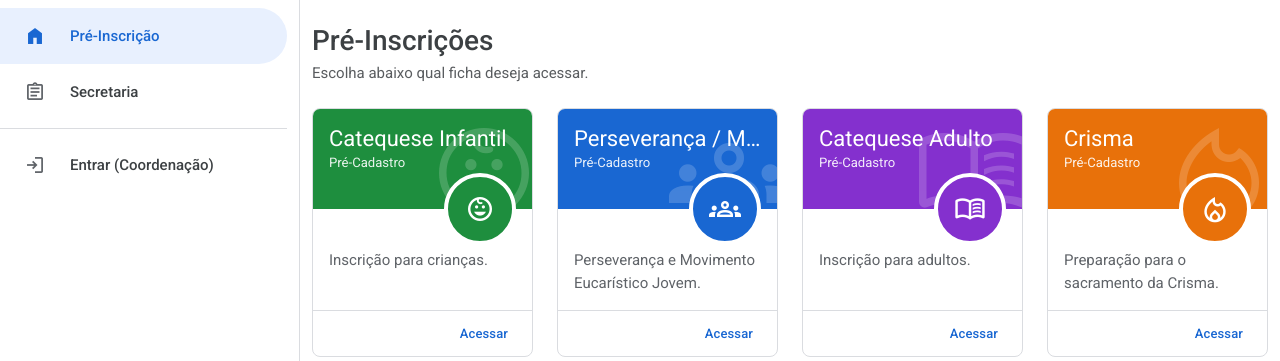
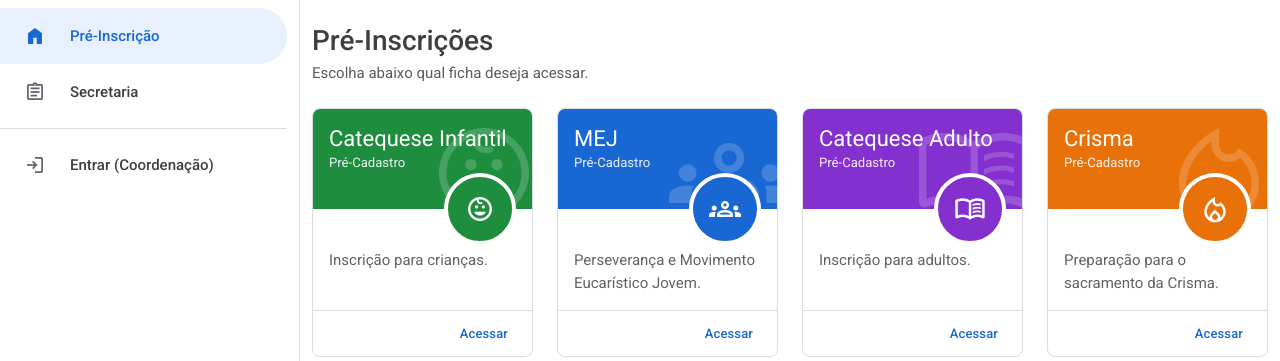
Before and after one commit to orlandosaraivajr/catequese_27, a Django app: page / in a window 1280 px wide. Shown: the part 64-425 px from the top of the page. Run offline with Django 5.2, Linux system fonts and the light colour scheme; parts of the project's set-up code (start-up, migrations or seed data) failed here and were passed over.

Commit message:
Mudança de nome de Perseverança para MEJ

```diff
--- a/src/core/forms.py
+++ b/src/core/forms.py
@@ -391,7 +391,7 @@ class CrismaForm(TurmaFormMixin, ModelForm):
 
 class PerseverancaMejForm(TurmaFormMixin, ModelForm):
     turma_model = TurmaPerseveranca_MEJ
-    mensagem_turma_obrigatoria = "Selecione um horário para a Perseverança / MEJ."
+    mensagem_turma_obrigatoria = "Selecione um horário para o MEJ."
 
     class Meta:
         model = Perseveranca_MEJ_Model
@@ -411,7 +411,7 @@ class PerseverancaMejForm(TurmaFormMixin, ModelForm):
             'cidade': 'Cidade:',
             'uf': 'UF:',
 
-            'turma': 'Horário da Perseverança / MEJ:',
+            'turma': 'Horário do MEJ:',
 
             'celular_pai': 'Celular do Pai:',
             'celular_mae': 'Celular da Mãe:',
--- a/src/core/templates/base.html
+++ b/src/core/templates/base.html
@@ -527,7 +527,7 @@
                 <span class="material-symbols-outlined">menu_book</span> Turmas Catequese Adulto
             </a>
             <a class="gc-menu-item {% if rota == 'dashboard_turmas_perseveranca_mej' or rota == 'criar_turma_perseveranca_mej' or rota == 'editar_turma_perseveranca_mej' %}ativo{% endif %}" href="{% url 'core:dashboard_turmas_perseveranca_mej' %}">
-                <span class="material-symbols-outlined">groups</span> Turmas Perseverança / MEJ
+                <span class="material-symbols-outlined">groups</span> Turmas MEJ
             </a>
             <a class="gc-menu-item {% if rota == 'total' %}ativo{% endif %}" href="{% url 'core:total' %}">
                 <span class="material-symbols-outlined">bar_chart</span> Total de Inscrições
--- a/src/core/templates/contador_fichas.html
+++ b/src/core/templates/contador_fichas.html
@@ -23,7 +23,7 @@
         {% include "_tabela_totais.html" %}
     {% endwith %}
 
-    {% with totais=total_perseveranca_mej cor="azul" titulo="Perseverança / MEJ" %}
+    {% with totais=total_perseveranca_mej cor="azul" titulo="MEJ" %}
         {% include "_tabela_totais.html" %}
     {% endwith %}
 
--- a/src/core/templates/index.html
+++ b/src/core/templates/index.html
@@ -31,7 +31,7 @@
             <div class="gc-turma cor-azul">
                 <div class="gc-turma-faixa">
                     <span class="material-symbols-outlined gc-ilustracao" aria-hidden="true">groups</span>
-                    <a href="{% url 'core:perseveranca_mej' %}">Perseverança / MEJ</a>
+                    <a href="{% url 'core:perseveranca_mej' %}">MEJ</a>
                     <small>Pré-Cadastro</small>
                 </div>
                 <div class="gc-turma-avatar"><span class="material-symbols-outlined">groups</span></div>
--- a/src/core/templates/listar_fichas.html
+++ b/src/core/templates/listar_fichas.html
@@ -32,7 +32,7 @@
         {% include "_tabela_fichas.html" %}
     {% endwith %}
 
-    {% with fichas=fichasMEJ cor="azul" titulo="Perseverança / MEJ" url_imprimir="core:imprimir_ficha_perseveranca_mej" url_assinar="core:assinar_ficha_perseveranca_mej" url_remover="core:remover_ficha_perseveranca_mej" %}
+    {% with fichas=fichasMEJ cor="azul" titulo="MEJ" url_imprimir="core:imprimir_ficha_perseveranca_mej" url_assinar="core:assinar_ficha_perseveranca_mej" url_remover="core:remover_ficha_perseveranca_mej" %}
         {% include "_tabela_fichas.html" %}
     {% endwith %}
 
--- a/src/core/templates/perseveranca.html
+++ b/src/core/templates/perseveranca.html
@@ -1,10 +1,10 @@
 {% extends "base.html" %}
 
-{% block titulo %}Perseverança - Paróquia Nossa Senhora Aparecida{% endblock %}
+{% block titulo %}MEJ - Paróquia Nossa Senhora Aparecida{% endblock %}
 
 {% block conteudo %}
 <div class="container py-4" style="max-width: 820px;">
-    {% include "_banner.html" with cor="azul" icone="groups" titulo="Perseverança / MEJ" subtitulo="Pré-Cadastro" %}
+    {% include "_banner.html" with cor="azul" icone="groups" titulo="MEJ" subtitulo="Pré-Cadastro" %}
     {% include "_form_card.html" with texto_botao="Enviar Pré-Cadastro" url_voltar="core:index" %}
 </div>
 {% endblock %}
--- a/src/core/urls.py
+++ b/src/core/urls.py
@@ -7,7 +7,7 @@ urlpatterns = [
     path('', views.index, name='index'),
     path('catequese_infantil', views.catequese_infantil, name='catequese_infantil'),
     path('crisma', views.crisma, name='crisma'),
-    path('perseveranca', views.perseveranca_mej, name='perseveranca_mej'),
+    path('mej', views.perseveranca_mej, name='perseveranca_mej'),
     path('catequese_adulto', views.catequese_adulto, name='catequese_adulto'),
     path('procure-secretaria', views.procure_secretaria, name='procure_secretaria'),
     path('noivos', views.noivos, name='noivos'),
@@ -24,10 +24,10 @@ urlpatterns = [
     path('imprimir-ficha-crisma', views.imprimir_ficha_crisma, name='imprimir_ficha_crisma'),
     path('assinar-ficha-crisma', views.assinar_ficha_crisma, name='assinar_ficha_crisma'),
     path('remover-ficha-crisma', views.remover_ficha_crisma, name='remover_ficha_crisma'),
-    # Perseverança
-    path('imprimir-ficha-perseveranca-mej', views.imprimir_ficha_perseveranca_mej, name='imprimir_ficha_perseveranca_mej'),
-    path('assinar-ficha-perseveranca-mej', views.assinar_ficha_perseveranca_mej, name='assinar_ficha_perseveranca_mej'),
-    path('remover-ficha-perseveranca-mej', views.remover_ficha_perseveranca_mej, name='remover_ficha_perseveranca_mej'),
+    # MEJ
+    path('imprimir-ficha-mej', views.imprimir_ficha_perseveranca_mej, name='imprimir_ficha_perseveranca_mej'),
+    path('assinar-ficha-mej', views.assinar_ficha_perseveranca_mej, name='assinar_ficha_perseveranca_mej'),
+    path('remover-ficha-mej', views.remover_ficha_perseveranca_mej, name='remover_ficha_perseveranca_mej'),
     # Catequese Adulto
     path('imprimir-ficha-adulto', views.imprimir_ficha_adulto, name='imprimir_ficha_adulto'),
     path('assinar-ficha-adulto', views.assinar_ficha_adulto, name='assinar_ficha_adulto'),
@@ -64,9 +64,9 @@ urlpatterns = [
     path('coordenacao/turmas_catequese_adulto/<int:turma_id>/editar', views.editar_turma_catequese_adulto, name='editar_turma_catequese_adulto'),
     path('coordenacao/turmas_catequese_adulto/<int:turma_id>/alternar', views.alternar_turma_catequese_adulto_ativa, name='alternar_turma_catequese_adulto_ativa'),
 
-    # Dashboard da coordenação -- turmas da Perseverança / MEJ
-    path('coordenacao/turmas_perseveranca_mej', views.dashboard_turmas_perseveranca_mej, name='dashboard_turmas_perseveranca_mej'),
-    path('coordenacao/turmas_perseveranca_mej/nova', views.criar_turma_perseveranca_mej, name='criar_turma_perseveranca_mej'),
-    path('coordenacao/turmas_perseveranca_mej/<int:turma_id>/editar', views.editar_turma_perseveranca_mej, name='editar_turma_perseveranca_mej'),
-    path('coordenacao/turmas_perseveranca_mej/<int:turma_id>/alternar', views.alternar_turma_perseveranca_mej_ativa, name='alternar_turma_perseveranca_mej_ativa'),
+    # Dashboard da coordenação -- turmas do MEJ
+    path('coordenacao/turmas_mej', views.dashboard_turmas_perseveranca_mej, name='dashboard_turmas_perseveranca_mej'),
+    path('coordenacao/turmas_mej/nova', views.criar_turma_perseveranca_mej, name='criar_turma_perseveranca_mej'),
+    path('coordenacao/turmas_mej/<int:turma_id>/editar', views.editar_turma_perseveranca_mej, name='editar_turma_perseveranca_mej'),
+    path('coordenacao/turmas_mej/<int:turma_id>/alternar', views.alternar_turma_perseveranca_mej_ativa, name='alternar_turma_perseveranca_mej_ativa'),
 ]
--- a/src/core/views.py
+++ b/src/core/views.py
@@ -411,8 +411,8 @@ TURMAS_CATEQUESE_ADULTO = {
 TURMAS_PERSEVERANCA_MEJ = {
     'modelo': TurmaPerseveranca_MEJ,
     'form': TurmaPerseveranca_MEJForm,
-    'titulo': 'Turmas Perseverança / MEJ',
-    'subtitulo': 'Coordenação · Perseverança / MEJ',
+    'titulo': 'Turmas MEJ',
+    'subtitulo': 'Coordenação · MEJ',
     'url_dashboard': 'core:dashboard_turmas_perseveranca_mej',
     'url_criar': 'core:criar_turma_perseveranca_mej',
     'url_editar': 'core:editar_turma_perseveranca_mej',
```
Also changed, not shown: src/core/test/forms/test_PerseverancaMejForm.py (+1 -1 lines), src/core/test/templates/test_dashboard_turmas_perseveranca_mej.py (+5 -5 lines), src/core/test/templates/test_index.py (+20 -1 lines).
